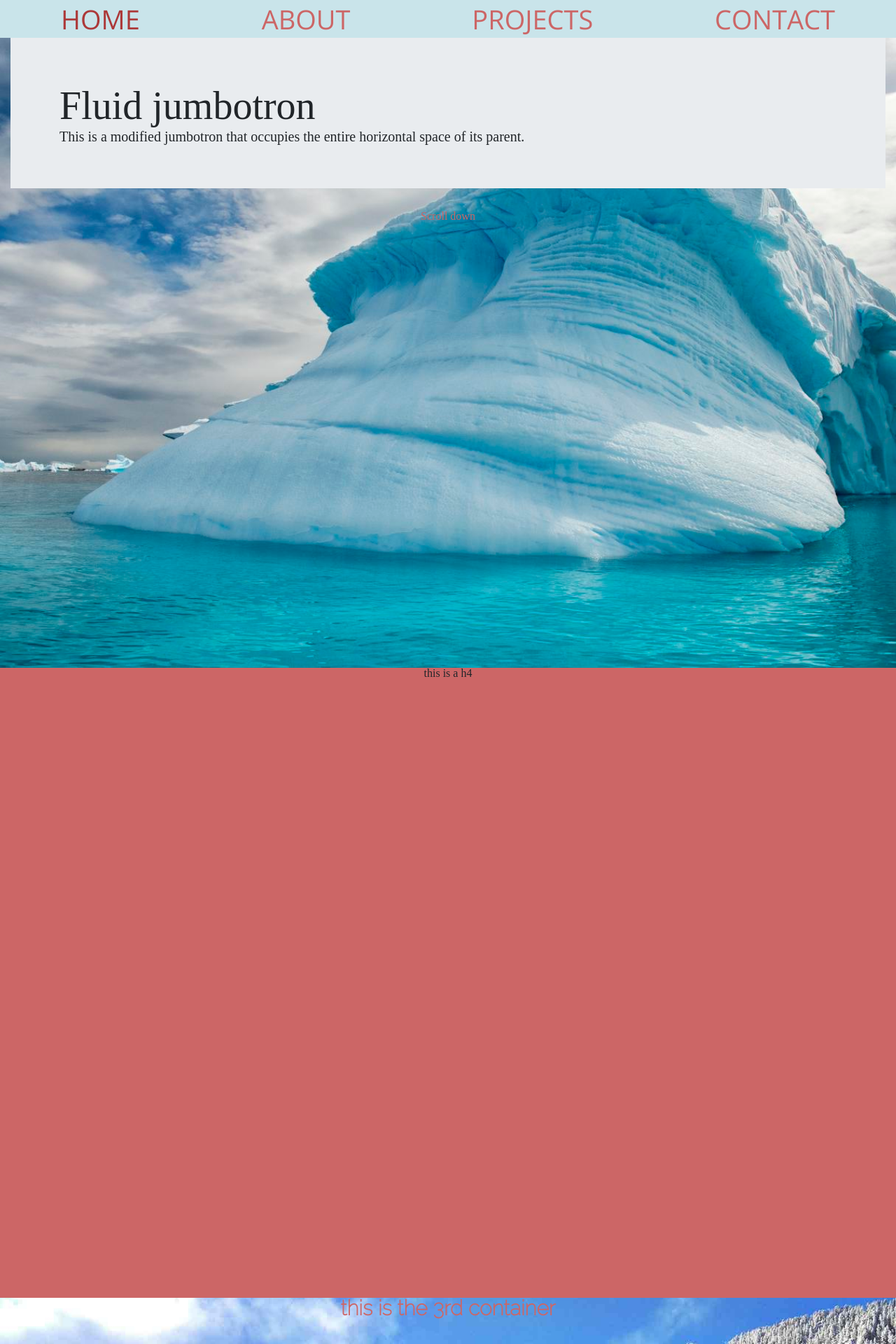
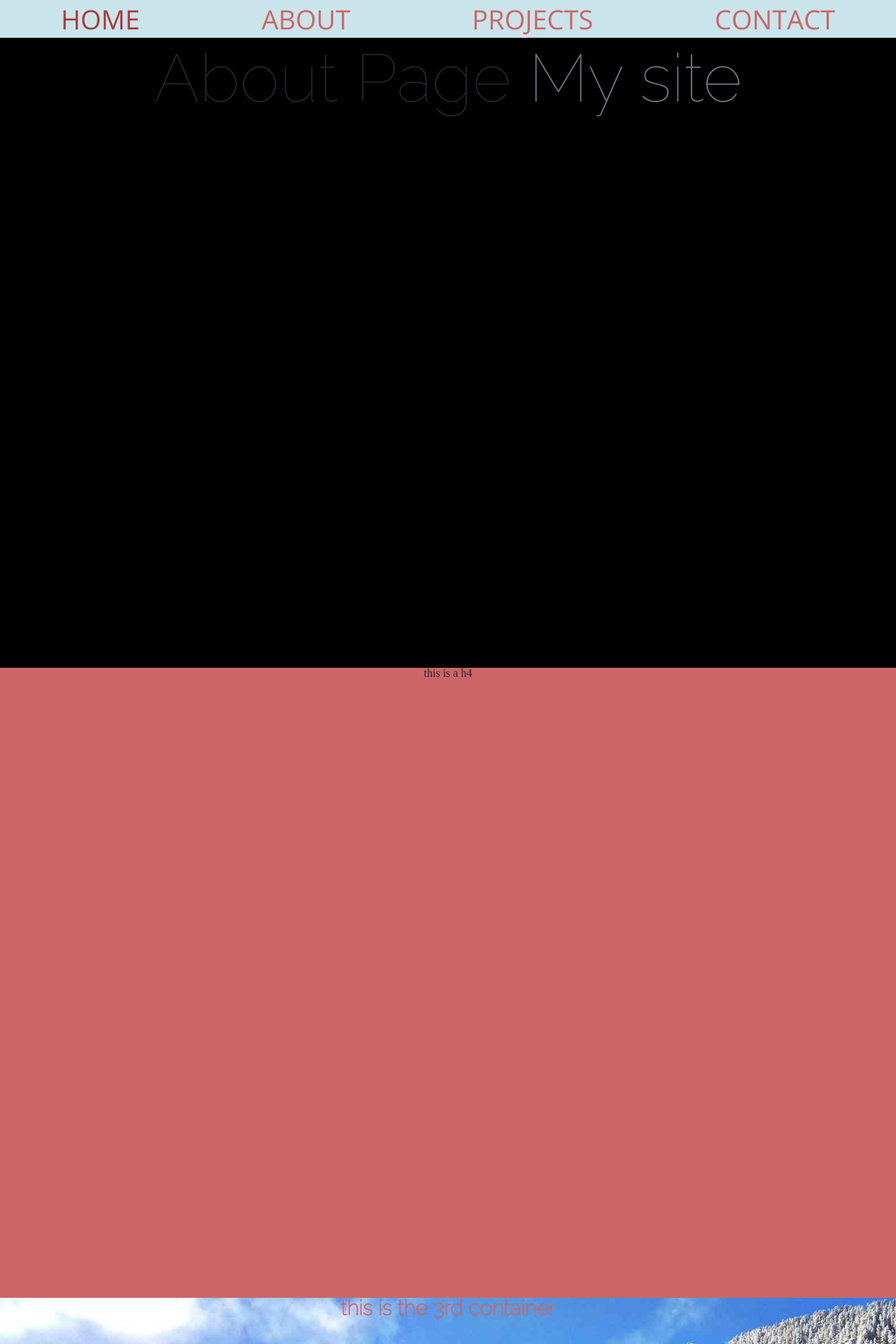
Before and after one commit to Zack2171/Zack2171.github.io, a Jekyll site: the page built from about.html, in a window 1280 px wide. Shown: the top 1920 px of the page at 70% size. Built offline with Jekyll 4.4.1, drawn with Linux system fonts in a browser that asks for light colours; nearby versions of some CDN libraries.

Commit message:
About page styling

```diff
--- a/about.html
+++ b/about.html
@@ -4,20 +4,16 @@ title: About
 permalink: /about/
 ---
 
-<div class="container-fluid about-landing">
-  <div class="jumbotron jumbotron-fluid">
-    <div class="container">
-      <h1 class="display-4">Fluid jumbotron</h1>
-      <p class="lead">This is a modified jumbotron that occupies the entire horizontal space of its parent.</p>
-    </div>
-  </div>
-  <h3>Scroll down</h3>
-</div>
+<section class="container-fluid about-landing">
+  <h1 class="display-1">About Page
+    <small class="text-muted">My site</small>
+  </h1>
+</section>
 
-<div class="scroll">
+<section class="scroll">
   <h4>this is a h4</h4>
-</div>
+</section>
 
-<div class="container-fluid div-3">
+<section class="container-fluid div-3">
   <h4>this is the 3rd container</h4>
-</div>
+</section>
--- a/css/custom/pages/about.scss
+++ b/css/custom/pages/about.scss
@@ -1,14 +1,10 @@
  .about-landing {
-   background: url(../img/iceburg.jpeg);
+   background-color: black;
    height: 100vh;
-   background-attachment: fixed;
-   background-position: center;
-   background-repeat: no-repeat;
-   background-size: cover;
 
-   h3 {
+   h1 {
      text-align: center;
-     color: $primary;
+     font-family: $font-primary;
    }
 }
 
--- a/css/custom/pages/index.scss
+++ b/css/custom/pages/index.scss
@@ -44,7 +44,9 @@
 
 .hero {
   background-image: url('../img/asia-background-balance-784928.jpg');
+  background-position: center;
   background-size: cover;
+  background-repeat: no-repeat;
   height: 110vh;
   display: inline-block;
   padding: 20px;
```
Also changed, not shown: 4 other files.
